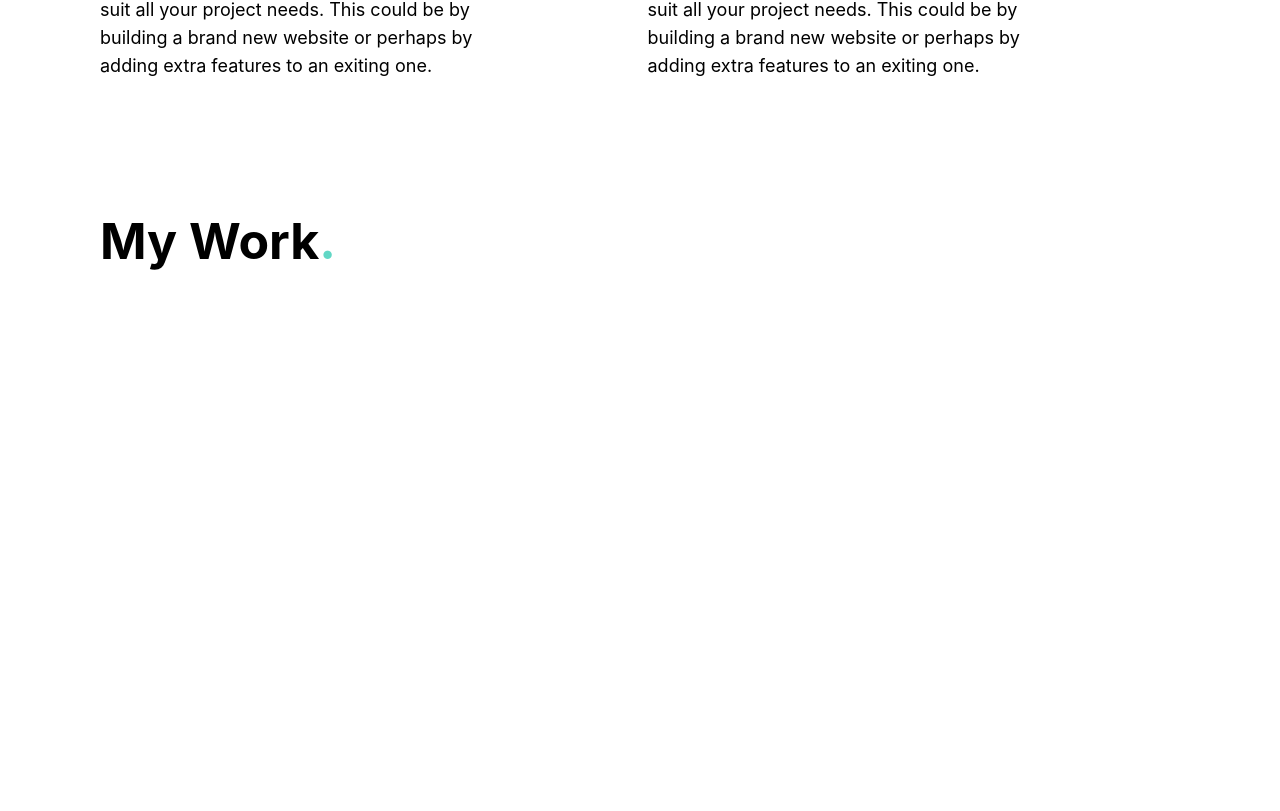
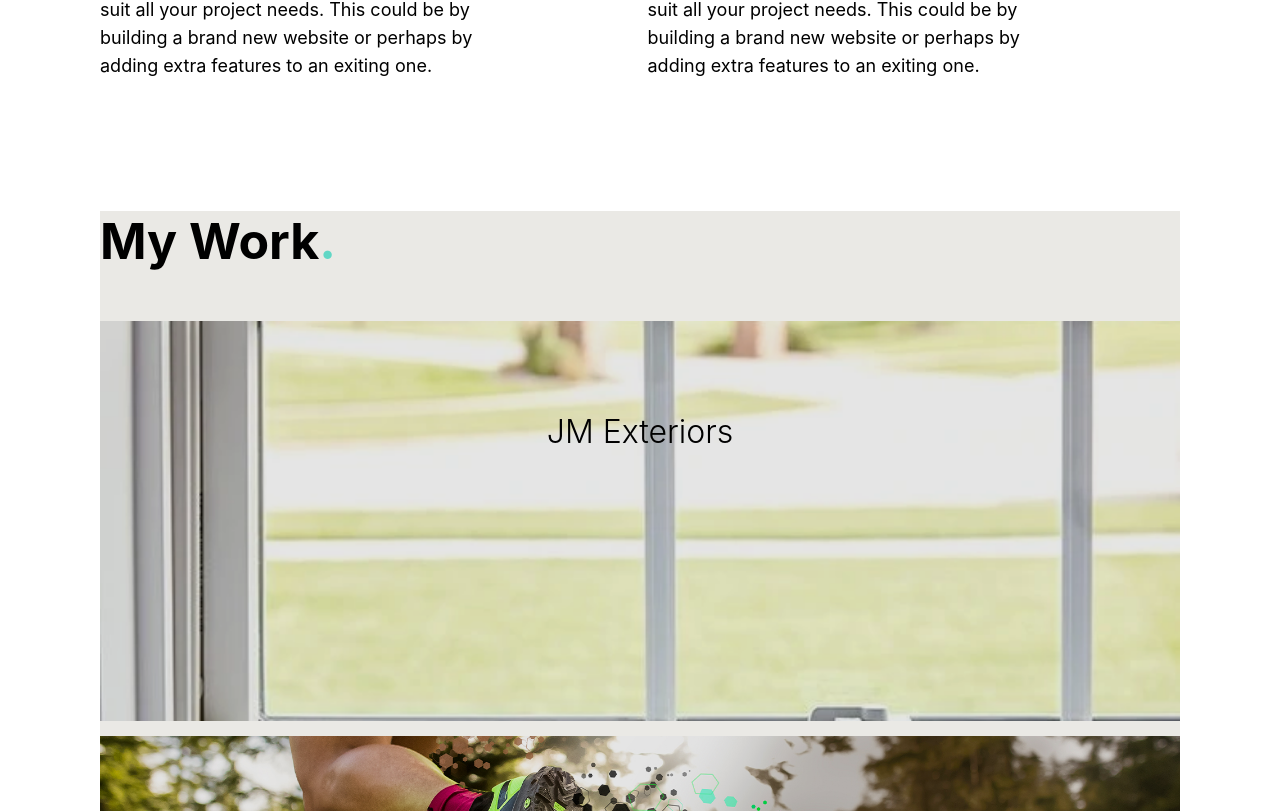
Before and after one commit to leoarthurwall/LW-Website, a React (Create React App) app: page / in a window 1280 px wide. Shown: the part 1989-2800 px from the top of the page. Built offline with nearby package versions, Linux system fonts and the light colour scheme.

Commit message:
work - styled grid layout slightly more

```diff
--- a/src/Components/About/About.module.css
+++ b/src/Components/About/About.module.css
@@ -24,7 +24,7 @@
   width: 50%;
   left: -60px;
   top: -60px;
-  background-color: #eae9e5;
+  background-color: var(--secondary-color);
 }
 .right {
   height: 100%;
@@ -49,14 +49,14 @@
   }
 
 .header {
-    color: #eae9e5;
+    color: var(--secondary-color);
     font-size: 40px;
     font-weight: 600;
 
 }
 
 .text {
-    color: #eae9e5;;
+    color: var(--secondary-color);
     text-align: center;
     font-size: 20px;
     line-height: 32px;
--- a/src/Components/Work/Work.js
+++ b/src/Components/Work/Work.js
@@ -7,15 +7,19 @@
     {
       title: "JM Exteriors",
       text: "My main area of expertise lies within frontend development but can also offer backend development to deliver any web functionalities to suit all your project needs. This could be by building a brand new website or perhaps by adding extra features to an exiting one.",
-      bgImage: "",
+      bgImage: "images/Window.jpeg",
     },
     {
       title: "Inov-8",
       text: "My main area of expertise lies within frontend development but can also offer backend development to deliver any web functionalities to suit all your project needs. This could be by building a brand new website or perhaps by adding extra features to an exiting one.",
+      bgImage: "images/inov8.jpeg",
+
     },
     {
       title: "Pearsons",
       text: "My main area of expertise lies within frontend development but can also offer backend development to deliver any web functionalities to suit all your project needs. This could be by building a brand new website or perhaps by adding extra features to an exiting one.",
+      bgImage: "images/PearsonLloyd.jpeg",
+
     },
   ];
 
--- a/src/Components/Work/Work.module.css
+++ b/src/Components/Work/Work.module.css
@@ -1,5 +1,5 @@
 .work {
-    height: 100vh;
+    height: 100%;
     width: 100%;
 
     display: flex;
@@ -10,11 +10,12 @@
   .container {
     height: 100%;
     width: 100%;
-    max-width: 1200px;
     margin: 0 100px;
 
     display: flex;
     flex-direction: column;
+    background-color: var(--secondary-color);
+
   }
   .header {
     font-size: 50px;
@@ -26,13 +27,11 @@
   }
   .gridContainer {
     display: grid;
-    grid-template-columns: 1fr 1fr;
+    grid-template-columns: 1fr ;
     gap: 15px;
     width: auto;
-    position: absolute;
-    top: -70px;
+
     background-color: var(--white);
-    padding: 15px;
   }
 
   .gridItem {
--- a/src/index.css
+++ b/src/index.css
@@ -16,6 +16,7 @@
 
 :root {
   --accent-color: #61d7c5;
+  --secondary-color: #eae9e5;
   --white-color: #fff;
   --black-color: #000;
   --grey-color: #808080;
```
